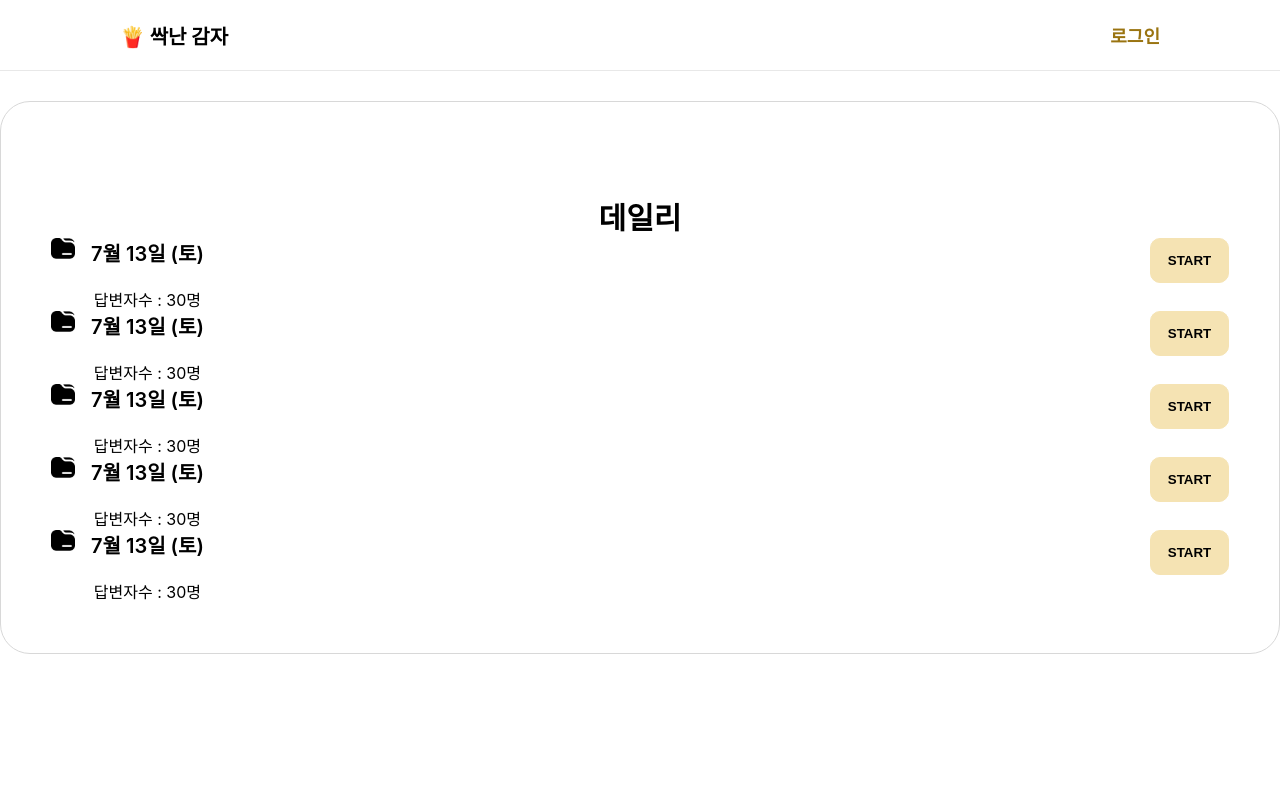
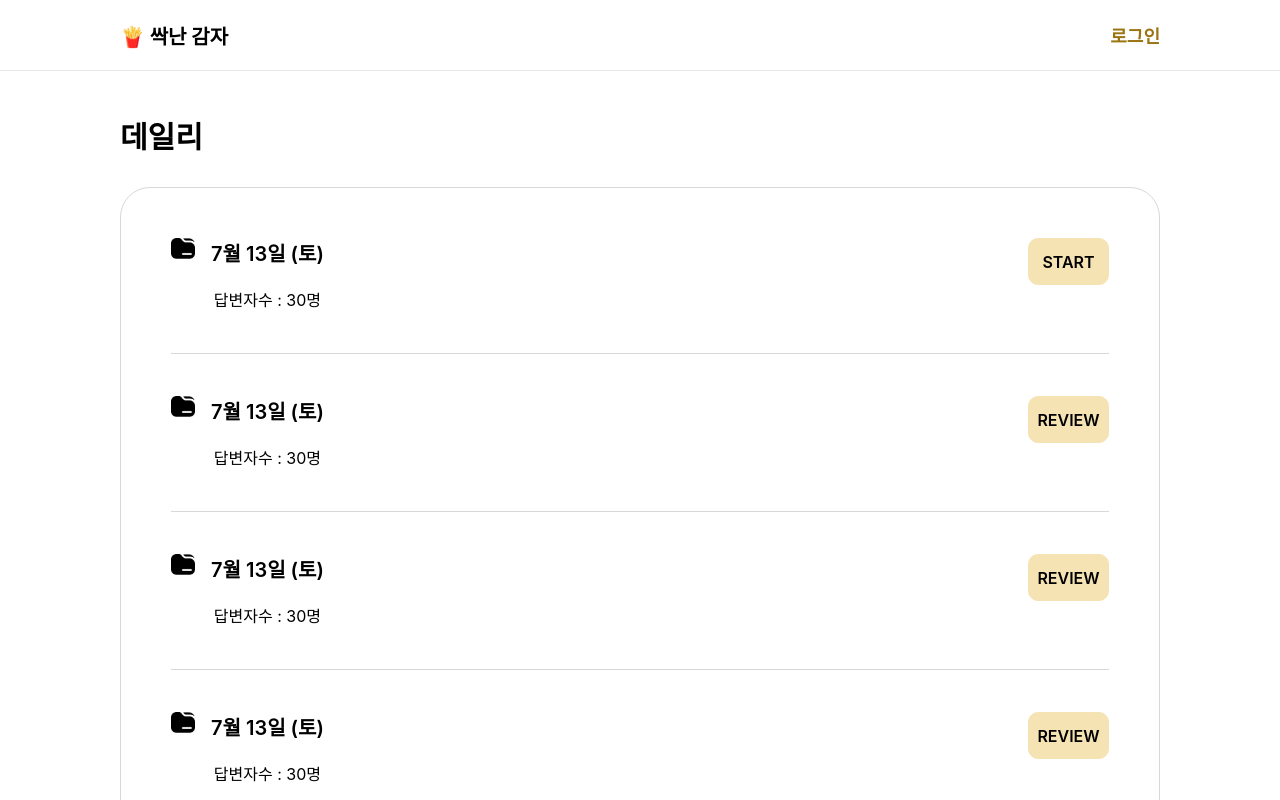
Before and after one commit to potathon/team1-fe, a React (Create React App) app: page /dailyList in a window 1280 px wide. Shown: the top 800 px of the page. Built offline with nearby package versions, Linux system fonts and the light colour scheme.

Commit message:
refactor: 코드 구조 개선 및 클래스 이름 수정

```diff
--- a/src/components/DailyBox.jsx
+++ b/src/components/DailyBox.jsx
@@ -1,8 +1,10 @@
 import styles from '../styles/DailyBox.module.css'
 import folderImg from '../assets/images/folder.png'
+import { Link } from 'react-router-dom'
 
-export default function DailyBox() {
+export default function DailyBox({ isDaily = false }) {
   return (
+    <>
       <div className={styles.box}>
         <div className={styles.dateBox}>
           <img className={styles.folderImg} src={folderImg} alt='folderImg' />
@@ -11,7 +13,17 @@ export default function DailyBox() {
             <div className={styles.anwered}>답변자수 : 30명</div>
           </div>
         </div>
-      <button className={styles.button}>START</button>
+        {isDaily ? (
+          <Link to={'/today'} className={styles.button}>
+            START
+          </Link>
+        ) : (
+          <Link to={'/answer'} className={styles.button}>
+            REVIEW
+          </Link>
+        )}
       </div>
+      <hr className={styles.line} />
+    </>
   )
 }
--- a/src/pages/Answer.jsx
+++ b/src/pages/Answer.jsx
@@ -5,13 +5,13 @@ import styles from '../styles/AnswerPage.module.css'
 export default function Answer() {
   return (
     <Layout>
-      <div className={styles.container}>
+      <div className={styles.main}>
         <div className={styles.titleContainer}>
           <div className={styles.title}>나의 답변</div>
           <div className={styles.date}>7월 13일 토요일</div>
         </div>
 
-        <div className={styles.boxContainer}>
+        <div className={styles.container}>
           <MyAnswer />
           <MyAnswer />
           <MyAnswer />
--- a/src/pages/DailyList.jsx
+++ b/src/pages/DailyList.jsx
@@ -5,15 +5,14 @@ import DailyBox from '../components/DailyBox'
 export default function DailyList() {
   return (
     <Layout>
-      <div className={styles.container}>
+      <div className={styles.main}>
         <div className={styles.title}>데일리</div>
-        <div className={styles.boxContainer}>
+        <div className={styles.container}>
+          <DailyBox isDaily={true} />
           <DailyBox />
           <DailyBox />
           <DailyBox />
           <DailyBox />
-          <DailyBox />
-
         </div>
       </div>
     </Layout>
--- a/src/pages/Today.jsx
+++ b/src/pages/Today.jsx
@@ -24,7 +24,7 @@ export default function Today() {
         <div className={styles.container}>
           <div className={styles.date}>
             <img alt='folder' src={folder} className={styles.folder} />
-            <div className={styles.date}>7월 13일</div>
+            <div className={styles.date}>7월 13일 (토)</div>
           </div>
           <div className={styles.mainBottom}>
             <div className={styles.left}>
@@ -42,11 +42,6 @@ export default function Today() {
           </div>
         </div>
         <hr className={styles.line} />
-        {/* {isEnd ? (
-          <TodayAnswer answer1={answer1} answer2={answer2} answer3={answer3} />
-        ) : (
-          <Warning />
-        )} */}
         {isEnd ? (
           <TodayAnswer
             answer1={answer1[0]?.text}
```
Lines whose indentation alone changed are shown as unchanged.
